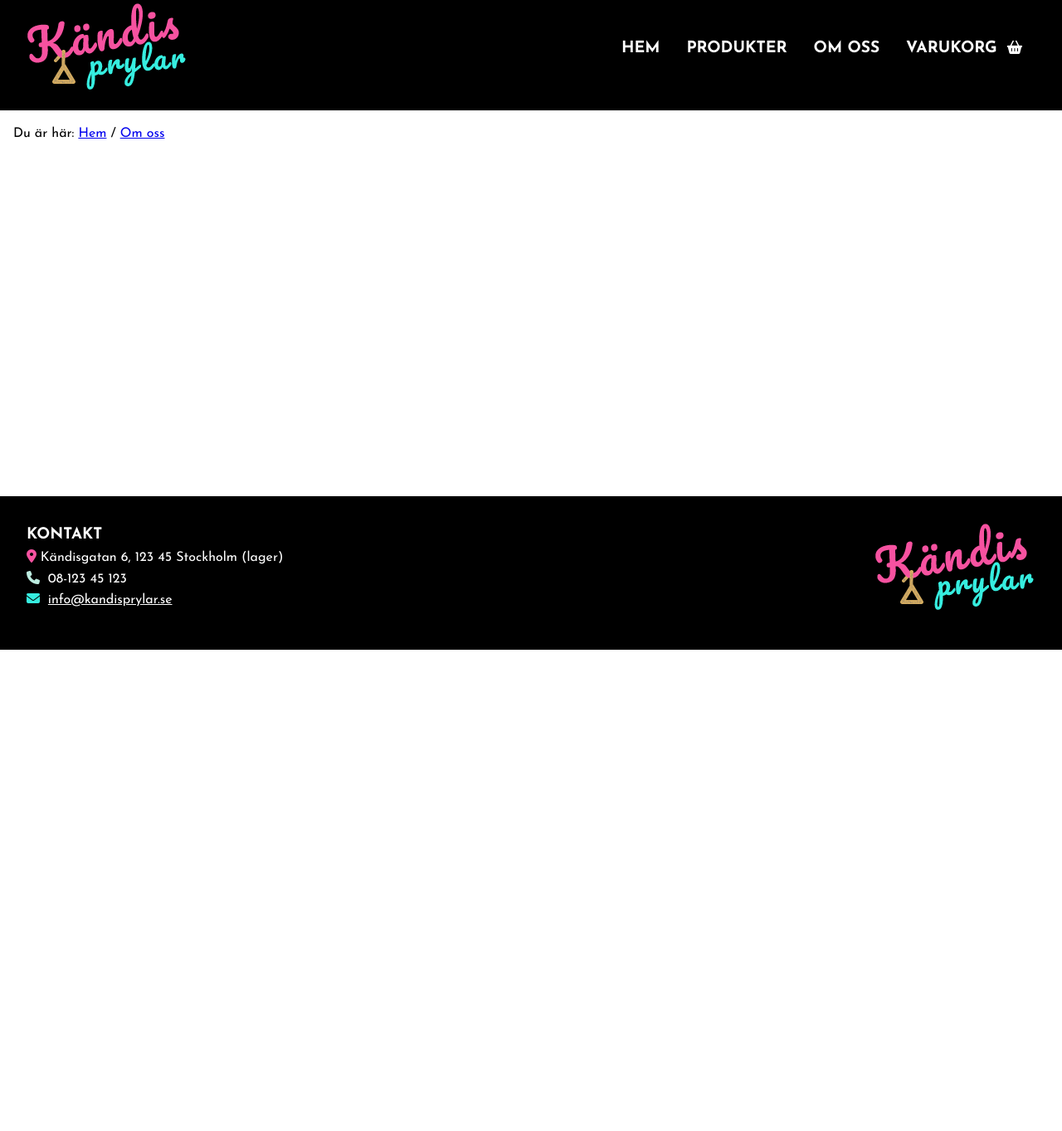
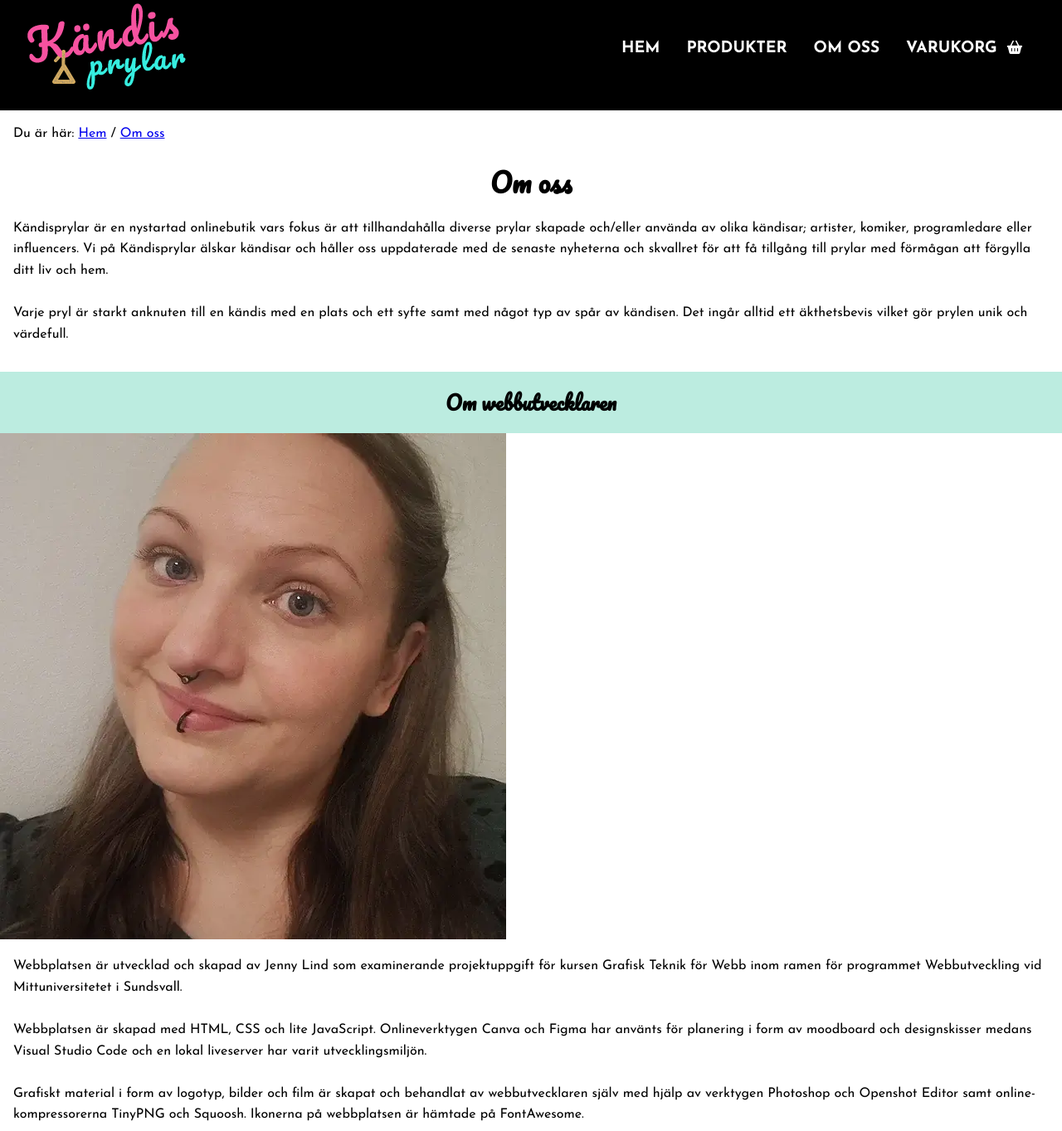
Before and after one commit to Luxusseife/grafisk-teknik-projekt, a website built with Parcel: page about.html in a window 1280 px wide. Shown: the part 17-1380 px from the top of the page at 83% size. Before the commit the page ends 800 px from the top, so only its background shows below. Built offline with nearby package versions, Linux system fonts and the light colour scheme; a web font is replaced by a local one.

Commit message:
Lagt till information och bild på undersidan Om oss.

```diff
--- a/about.html
+++ b/about.html
@@ -1,5 +1,6 @@
 <!DOCTYPE html>
 <html lang="sv">
+
 <head>
     <meta charset="UTF-8">
     <meta name="viewport" content="width=device-width, initial-scale=1.0">
@@ -7,15 +8,21 @@
 
     <!-- Länkar till CSS- och JS-filer samt favicon, FontAwesome och Google-fonts. -->
     <link rel="stylesheet" href="css/main.css">
+    <link rel="stylesheet" href="css/about.css">
+
     <script src="js/main.js"></script>
+
     <link rel="icon" type="image/x-icon" href="assets/favicon.ico">
     <script src="https://kit.fontawesome.com/e49202e377.js" crossorigin="anonymous"></script>
     <link rel="preconnect" href="https://fonts.googleapis.com">
-<link rel="preconnect" href="https://fonts.gstatic.com" crossorigin>
-<link rel="preconnect" href="https://fonts.googleapis.com">
-<link rel="preconnect" href="https://fonts.gstatic.com" crossorigin>
-<link href="https://fonts.googleapis.com/css2?family=Josefin+Sans:ital,wght@0,100..700;1,100..700&family=Pacifico&family=Poetsen+One&display=swap" rel="stylesheet">
+    <link rel="preconnect" href="https://fonts.gstatic.com" crossorigin>
+    <link rel="preconnect" href="https://fonts.googleapis.com">
+    <link rel="preconnect" href="https://fonts.gstatic.com" crossorigin>
+    <link
+        href="https://fonts.googleapis.com/css2?family=Josefin+Sans:ital,wght@0,100..700;1,100..700&family=Pacifico&family=Poetsen+One&display=swap"
+        rel="stylesheet">
 </head>
+
 <body>
 
     <!-- Header med logotyp och navigation. -->
@@ -43,6 +50,44 @@
         <div id="breadcrumbs">
             <p>Du är här: <a href="index.html">Hem</a> / <a href="about.html">Om oss</a></p>
         </div>
+
+        <h1>Om oss</h1>
+
+        <p>
+            Kändisprylar är en nystartad onlinebutik vars fokus är att tillhandahålla diverse prylar skapade och/eller
+            använda av olika kändisar; artister, komiker, programledare eller influencers. Vi på Kändisprylar älskar
+            kändisar och håller oss uppdaterade med de senaste nyheterna och skvallret för att få tillgång till prylar
+            med förmågan att förgylla ditt liv och hem.
+            <br>
+            <br>
+            Varje pryl är starkt anknuten till en kändis med en plats och ett syfte samt med något typ av spår av
+            kändisen. Det ingår alltid ett äkthetsbevis vilket gör prylen unik och värdefull.
+        </p>
+
+        <h2>Om webbutvecklaren</h2>
+
+        <div class="webdeveloper">
+            <picture>
+                <source srcset="assets/JL-medium-webp.webp 1x, assets/JL-large-webp.webp 2x" type="image/webp">
+                <source srcset="assets/JL-medium-jpg.jpg 1x, assets/JL-large-jpg.jpg 2x">
+                <img src="assets/LJ-medium-jpg.jpg" alt="Jenny Lind, webbutvecklare" loading="lazy">
+            </picture>
+        </div>
+
+        <p>
+            Webbplatsen är utvecklad och skapad av Jenny Lind som examinerande projektuppgift för kursen Grafisk Teknik
+            för Webb inom ramen för programmet Webbutveckling vid Mittuniversitetet i Sundsvall.
+            <br>
+            <br>
+            Webbplatsen är skapad med HTML, CSS och lite JavaScript. Onlineverktygen Canva och Figma har använts för
+            planering i form av moodboard och designskisser medans Visual Studio Code och en lokal liveserver har varit
+            utvecklingsmiljön.
+            <br>
+            <br>
+            Grafiskt material i form av logotyp, bilder och film är skapat och behandlat av webbutvecklaren själv med
+            hjälp av verktygen Photoshop och Openshot Editor samt online-kompressorerna TinyPNG och Squoosh. Ikonerna på
+            webbplatsen är hämtade på FontAwesome.
+        </p>
     </main>
 
     <!-- Footer med kontaktuppgifter och logotyp (för större skärmar). -->
@@ -51,7 +96,7 @@
             <h3>KONTAKT</h3>
             <p>
                 <i class="fa-solid fa-location-dot"></i>Kändisgatan 6, 123 45
-                    Stockholm (lager)</a>
+                Stockholm (lager)</a>
             </p>
             <p>
                 <i class="fa-solid fa-phone"></i> 08-123 45 123
@@ -67,4 +112,5 @@
     </footer>
 
 </body>
+
 </html>
--- a/css/about.css
+++ b/css/about.css
@@ -1,2 +1,13 @@
 /* STYLE-FIL FÖR PROJEKT I GRAFISK TEKNIK FÖR WEBB. JELI2308. */
 /* STYLE FÖR OM-SIDAN. */
+
+/* Produktbilder på startsidan under "nyheter". */
+.webdeveloper {
+    display: inline-block;
+    text-align: center;
+}
+
+.webdeveloper img {
+    width: 100%;
+    height: auto;
+}
```
Also changed, not shown: assets/JL-large-jpg.jpg (added), assets/JL-large-webp.webp (added), assets/JL-medium-jpg.jpg (added), assets/JL-medium-webp.webp (added), assets/JL-small-jpg.jpg (added), assets/JL-small-webp.webp (added).
